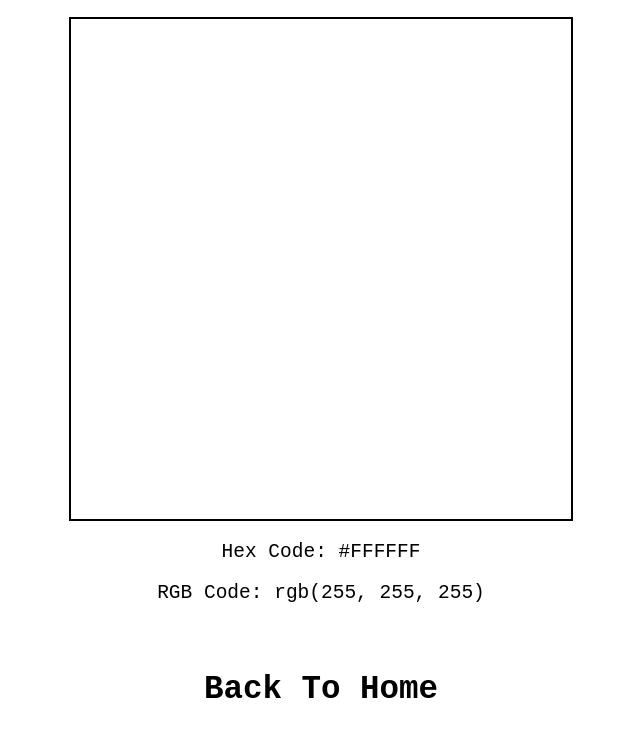
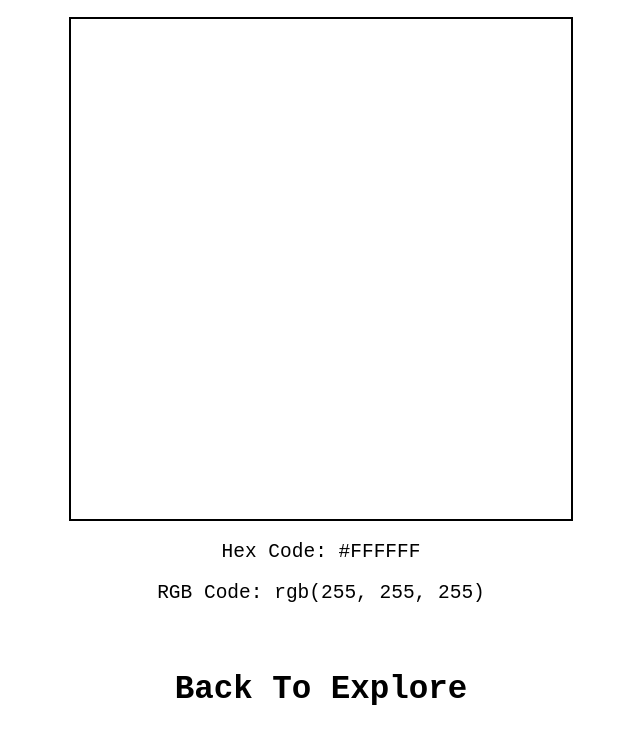
Before and after one commit to PxslGames/schtuff., a plain HTML site: page schtuff/html/projects/color-gen.html in a window 1280 px wide. Shown: the part 202-945 px from the top of the page, without its empty margins (319-959 px from the left). Drawn offline with Linux system fonts and the light colour scheme.

Commit message:
Add files via upload

```diff
--- a/schtuff/html/projects/color-gen.html
+++ b/schtuff/html/projects/color-gen.html
@@ -17,7 +17,7 @@
         <p>RGB Code: <span id="rgbCode">rgb(255, 255, 255)</span></p>
     </div>
 
-    <a href="../../index.html"><strong>Back To Home</strong></a>
+    <a href="../explore.html"><strong>Back To Explore</strong></a>
 
     <script src="../../js/projects/color-gen.js"></script>
 </body>
```
Also changed, not shown: schtuff/html/projects/emoji-gen.html (+1 -1 lines), schtuff/html/projects/username-gen.html (+1 -1 lines).
